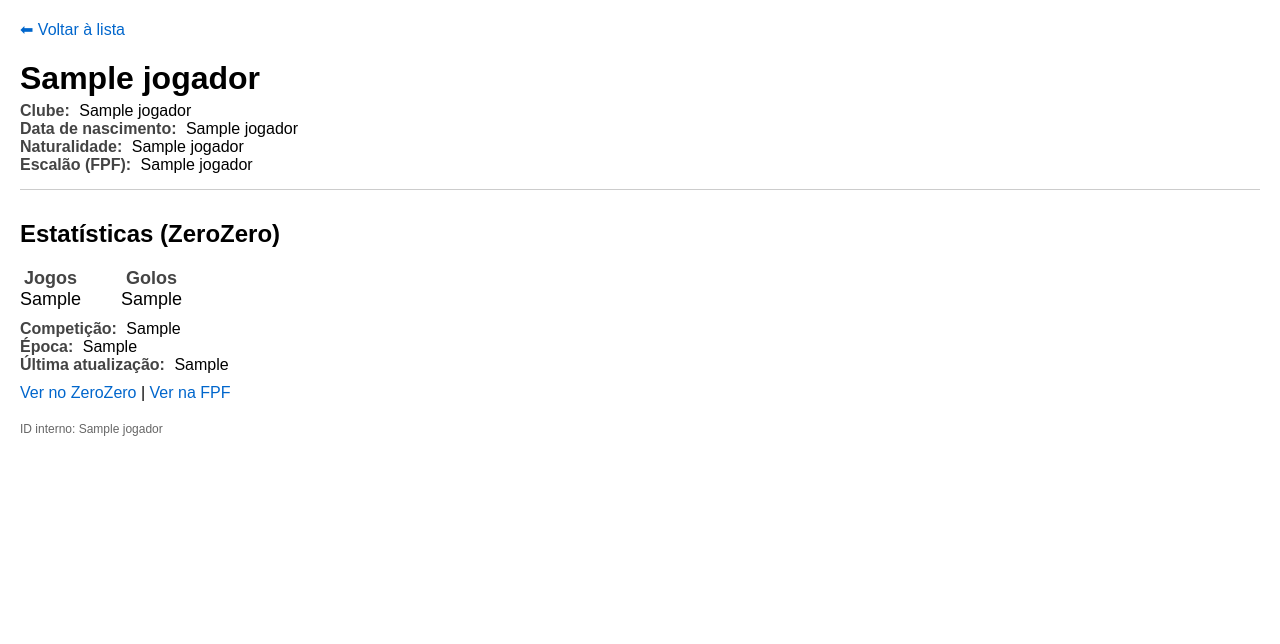
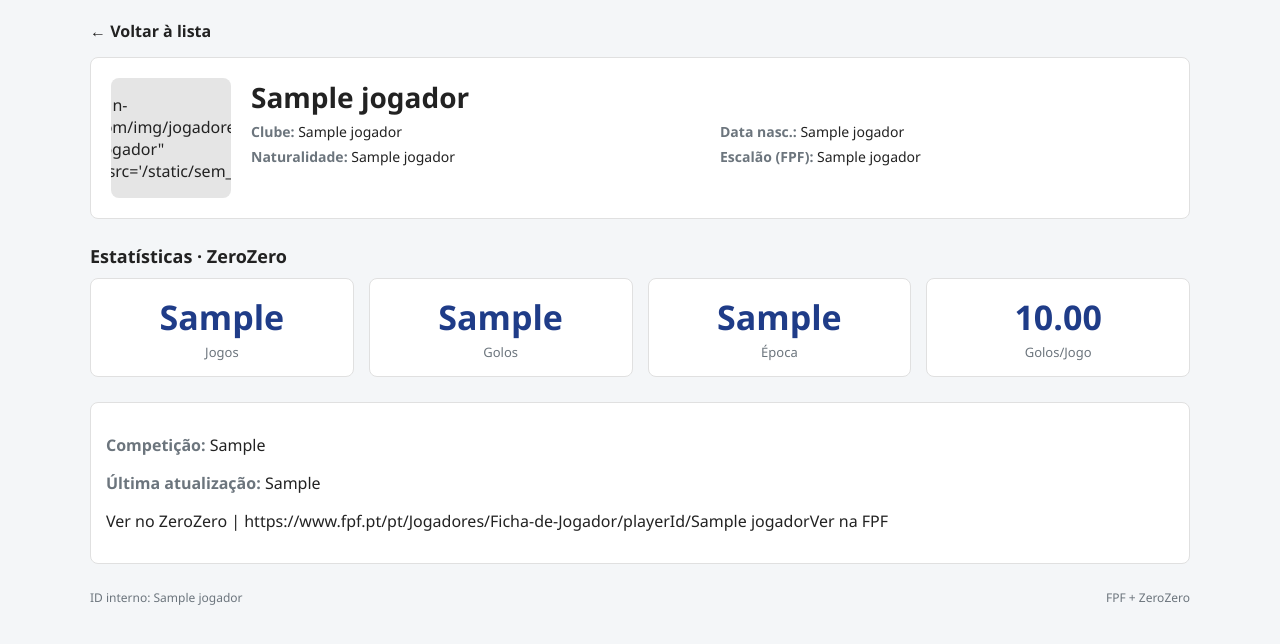
Before and after one commit to FCPSCC/jogadores-fpf, a Flask app: template templates/jogador.html in a window 1280 px wide. Shown: the top 644 px of the page. Run offline with Flask 3, Linux system fonts and the light colour scheme; the template is opened without the code that fills it: most values are stand-ins (such as "Sample title", 1, 10 or a date in 2020).

Commit message:
Adicionar foto automática do ZeroZero na ficha do atleta

```diff
--- a/templates/jogador.html
+++ b/templates/jogador.html
@@ -5,13 +5,29 @@
 <title>{{ jogador[1] }}</title>
 
 <style>
+:root {
+    --bg: #f4f6f8;
+    --card: #ffffff;
+    --primary: #1f3c88;
+    --secondary: #6c757d;
+    --border: #e0e0e0;
+}
+
 body {
-    font-family: Arial, sans-serif;
-    margin: 20px;
+    font-family: "Segoe UI", Arial, sans-serif;
+    margin: 0;
+    background: var(--bg);
+    color: #222;
+}
+
+.container {
+    max-width: 1100px;
+    margin: 0 auto;
+    padding: 20px;
 }
 
 a {
-    color: #0066cc;
+    color: var(--primary);
     text-decoration: none;
 }
 
@@ -19,120 +35,212 @@ a:hover {
     text-decoration: underline;
 }
 
-h1 {
-    margin-bottom: 5px;
+/* topo */
+.top-bar {
+    margin-bottom: 15px;
+    font-weight: 600;
 }
 
-.section {
-    border-top: 1px solid #ccc;
-    margin-top: 15px;
-    padding-top: 10px;
+/* cabeçalho do jogador */
+.player-header {
+    background: var(--card);
+    padding: 20px;
+    border-radius: 8px;
+    border: 1px solid var(--border);
+    display: grid;
+    grid-template-columns: 120px 1fr;
+    gap: 20px;
+}
+
+/* foto */
+.photo {
+    width: 120px;
+    height: 120px;
+    border-radius: 8px;
+    overflow: hidden;
+    background: #e5e5e5;
+    display: flex;
+    align-items: center;
+    justify-content: center;
+}
+
+.photo img {
+    width: 100%;
+    height: 100%;
+    object-fit: cover;
+}
+
+/* info principal */
+.player-name {
+    font-size: 28px;
+    font-weight: 800;
+    margin-bottom: 6px;
+}
+
+.player-meta {
+    display: grid;
+    grid-template-columns: repeat(2, 1fr);
+    row-gap: 6px;
+    column-gap: 20px;
+    font-size: 14px;
 }
 
 .label {
-    font-weight: bold;
-    color: #444;
+    color: var(--secondary);
+    font-weight: 600;
 }
 
 .value {
-    margin-left: 5px;
+    font-weight: 500;
 }
 
-.stats {
-    display: flex;
-    gap: 40px;
-    margin-top: 10px;
+/* secções */
+.section {
+    margin-top: 25px;
 }
 
-.stat-box {
+.section-title {
     font-size: 18px;
+    font-weight: 700;
+    margin-bottom: 10px;
+}
+
+/* estatísticas */
+.stats-grid {
+    display: grid;
+    grid-template-columns: repeat(4, 1fr);
+    gap: 15px;
+}
+
+.stat-card {
+    background: var(--card);
+    border: 1px solid var(--border);
+    border-radius: 8px;
+    padding: 15px;
     text-align: center;
 }
 
+.stat-value {
+    font-size: 34px;
+    font-weight: 800;
+    color: var(--primary);
+}
+
+.stat-label {
+    font-size: 13px;
+    color: var(--secondary);
+    margin-top: 3px;
+}
+
+/* info adicional */
+.info-card {
+    background: var(--card);
+    border: 1px solid var(--border);
+    border-radius: 8px;
+    padding: 15px;
+}
+
+/* footer */
 .footer {
-    margin-top: 20px;
+    margin-top: 25px;
     font-size: 12px;
-    color: #666;
+    color: var(--secondary);
+    display: flex;
+    justify-content: space-between;
 }
 </style>
 </head>
 
 <body>
 
-<!-- Voltar -->
-<p>
-<a href="/">⬅ Voltar à lista</a>
-</p>
+<div class="container">
 
-<h1>{{ jogador[1] }}</h1>
+    <div class="top-bar">
+        ← Voltar à lista</a>
+    </div>
 
-<div>
-    <span class="label">Clube:</span>
-    <span class="value">{{ jogador[3] or "—" }}</span>
-</div>
+    <!-- CABEÇALHO -->
+    <div class="player-header">
 
-<div>
-    <span class="label">Data de nascimento:</span>
-    <span class="value">{{ jogador[2] or "—" }}</span>
-</div>
+        <div class="photo">
+            {% if zz and zz[5] %}
+                src="https://cdn-img.staticzz.com/img/jogadores/{{ zz[5].split('/')[-1] }}.jpg"
+                     alt="Foto do jogador"
+                     onerror="this.src='/static/sem_foto.png';">
+            {% else %}
 
-<div>
-    <span class="label">Naturalidade:</span>
-    <span class="value">{{ jogador[4] or "—" }}</span>
-</div>
+            {% endif %}
+        </div>
 
-<div>
-    <span class="label">Escalão (FPF):</span>
-    <span class="value">{{ jogador[5] or "—" }}</span>
-</div>
+        <div>
+            <div class="player-name">{{ jogador[1] }}</div>
 
-<div class="section">
-    <h2>Estatísticas (ZeroZero)</h2>
+            <div class="player-meta">
+                <div><span class="label">Clube:</span> <span class="value">{{ jogador[3] or "—" }}</span></div>
+                <div><span class="label">Data nasc.:</span> <span class="value">{{ jogador[2] or "—" }}</span></div>
+                <div><span class="label">Naturalidade:</span> <span class="value">{{ jogador[4] or "—" }}</span></div>
+                <div><span class="label">Escalão (FPF):</span> <span class="value">{{ jogador[5] or "—" }}</span></div>
+            </div>
+        </div>
+    </div>
 
-    {% if zz %}
-        <div class="stats">
-            <div class="stat-box">
-                <div class="label">Jogos</div>
-                <div>{{ zz[0] }}</div>
+    <!-- ESTATÍSTICAS -->
+    <div class="section">
+        <div class="section-title">Estatísticas · ZeroZero</div>
+
+        {% if zz %}
+        <div class="stats-grid">
+            <div class="stat-card">
+                <div class="stat-value">{{ zz[0] }}</div>
+                <div class="stat-label">Jogos</div>
             </div>
 
-            <div class="stat-box">
-                <div class="label">Golos</div>
-                <div>{{ zz[1] }}</div>
+            <div class="stat-card">
+                <div class="stat-value">{{ zz[1] }}</div>
+                <div class="stat-label">Golos</div>
+            </div>
+
+            <div class="stat-card">
+                <div class="stat-value">{{ zz[3] }}</div>
+                <div class="stat-label">Época</div>
+            </div>
+
+            <div class="stat-card">
+                <div class="stat-value">
+                    {% if zz[0] and zz[1] %}
+                        {{ "%.2f"|format(zz[1] / zz[0]) }}
+                    {% else %}
+                        —
+                    {% endif %}
+                </div>
+                <div class="stat-label">Golos/Jogo</div>
             </div>
         </div>
 
-        <div style="margin-top:10px;">
-            <span class="label">Competição:</span>
-            <span class="value">{{ zz[2] or "—" }}</span>
+        <div class="section">
+            <div class="info-card">
+                <p><span class="label">Competição:</span> {{ zz[2] }}</p>
+                <p><span class="label">Última atualização:</span> {{ zz[4] }}</p>
+                <p>
+                    {% if zz[5] %}
+                        Ver no ZeroZero</a> |
+                    {% endif %}
+                    https://www.fpf.pt/pt/Jogadores/Ficha-de-Jogador/playerId/{{ jogador[0] }}Ver na FPF</a>
+                </p>
+            </div>
         </div>
+        {% else %}
+        <div class="info-card">
+            Este jogador ainda não tem estatísticas do ZeroZero associadas.
+        </div>
+        {% endif %}
+    </div>
 
-        <div>
-            <span class="label">Época:</span>
-            <span class="value">{{ zz[3] or "—" }}</span>
-        </div>
+    <div class="footer">
+        <div>ID interno: {{ jogador[0] }}</div>
+        <div>FPF + ZeroZero</div>
+    </div>
 
-        <div>
-            <span class="label">Última atualização:</span>
-            <span class="value">{{ zz[4] or "—" }}</span>
-        </div>
-
-        <div style="margin-top:10px;">
-            {% if zz[5] %}
-                <a href="{{ zz[5] }}" target="_blank">Ver no ZeroZero</a> |
-            {% endif %}
-            <a href="https://www.fpf.pt/pt/Jogadores/Ficha-de-Jogador/playerId/{{ jogador[0] }}" target="_blank">
-                Ver na FPF
-            </a>
-        </div>
-
-    {% else %}
-        <p>Este jogador ainda não tem estatísticas do ZeroZero associadas.</p>
-    {% endif %}
-</div>
-
-<div class="footer">
-ID interno: {{ jogador[0] }}
 </div>
 
 </body>
```
Also changed, not shown: static/sem_foto.png (added).
